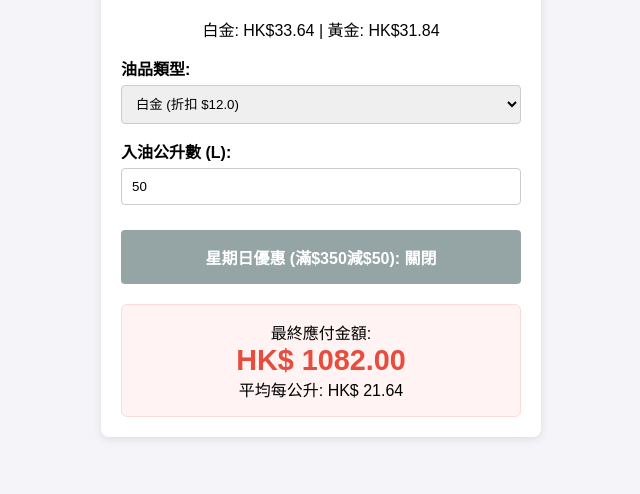
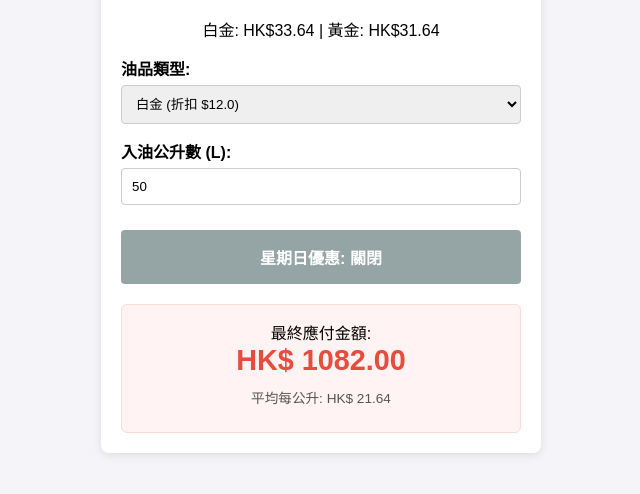
Before and after one commit to 123456yuen/caltex, a website: page index.html in a window 1280 px wide. Shown: the part 86-580 px from the top of the page, without its empty margins (319-959 px from the left). Drawn offline with Linux system fonts and the light colour scheme.

Commit message:
Update index.html

```diff
--- a/index.html
+++ b/index.html
@@ -11,11 +11,12 @@
         .input-group { margin-bottom: 15px; }
         label { display: block; margin-bottom: 5px; font-weight: bold; }
         input, select { width: 100%; padding: 10px; box-sizing: border-box; border: 1px solid #ccc; border-radius: 4px; }
-        .toggle-btn { width: 100%; padding: 15px; border: none; border-radius: 4px; cursor: pointer; font-size: 16px; font-weight: bold; margin-top: 10px; }
+        .toggle-btn { width: 100%; padding: 15px; border: none; border-radius: 4px; cursor: pointer; font-size: 16px; font-weight: bold; margin-top: 10px; transition: 0.3s; }
         .off { background-color: #95a5a6; color: white; }
         .on { background-color: #27ae60; color: white; }
         .result { margin-top: 20px; padding: 15px; background: #fff3f3; border-radius: 6px; text-align: center; border: 1px solid #fbdada; }
         .final-amount { font-size: 1.8em; font-weight: bold; color: #e74c3c; }
+        .discount-details { font-size: 0.85em; color: #555; margin-top: 10px; }
     </style>
 </head>
 <body>
@@ -37,12 +38,13 @@
         <input type="number" id="liters" value="50" oninput="calculate()">
     </div>
 
-    <button id="sunday-toggle" class="toggle-btn off" onclick="toggleSunday()">星期日優惠 (滿$350減$50): 關閉</button>
+    <button id="sunday-toggle" class="toggle-btn off" onclick="toggleSunday()">星期日優惠: 關閉</button>
 
     <div class="result">
         <div>最終應付金額:</div>
         <div class="final-amount" id="final-price">HK$ --</div>
-        <div id="effective-price">平均每公升: --</div>
+        <div id="effective-price" class="discount-details">平均每公升: --</div>
+        <div id="sunday-msg" class="discount-details" style="color: #27ae60;"></div>
     </div>
 </div>
 
@@ -55,20 +57,31 @@
         const liters = parseFloat(document.getElementById('liters').value) || 0;
         const officialPrice = prices[type] || 0;
 
-        // 折扣設定
+        // 基本折扣 (每公升)
         const discountPerLiter = (type === 'platinum') ? 12.0 : 11.0;
 
-        // 計算邏輯
+        // 計算扣除每公升折扣後的金額
         let subtotal = liters * (officialPrice - discountPerLiter);
 
-        // 星期日滿 $350 減 $50
-        let discountApplied = 0;
-        if (isSundayActive && subtotal >= 350) {
-            subtotal -= 50;
-            discountApplied = 50;
+        // 【修正邏輯】星期日每 $350 減 $50
+        let sundayDiscount = 0;
+        let msg = "";
+
+        if (isSundayActive) {
+            // 計算滿 $350 的組數，無條件捨去
+            const multiples = Math.floor(subtotal / 350);
+            sundayDiscount = multiples * 50;
+
+            if (multiples > 0) {
+                subtotal -= sundayDiscount;
+                msg = `(已享星期日優惠: 減 $${sundayDiscount})`;
+            } else {
+                msg = "(未達 $350 折扣門檻)";
+            }
         }
 
         document.getElementById('final-price').innerText = 'HK$ ' + subtotal.toFixed(2);
+        document.getElementById('sunday-msg').innerText = msg;
 
         if (liters > 0) {
             const avg = subtotal / liters;
@@ -89,7 +102,9 @@
             .then(response => response.json())
             .then(data => {
                 prices.platinum = data.platinum;
-                prices.gold = 31.84; // 暫時寫死黃金價格，如需自動化可修改 scraper.js
+                // 這裡假設黃金價格為白金價減去 $2 (通常加德士黃金比白金便宜)
+                // 如有精確數據來源可再調整 scraper.js
+                prices.gold = (data.platinum - 2.0).toFixed(2);
                 document.getElementById('official-price').innerText = `白金: HK$${prices.platinum} | 黃金: HK$${prices.gold}`;
                 calculate();
             });
```
